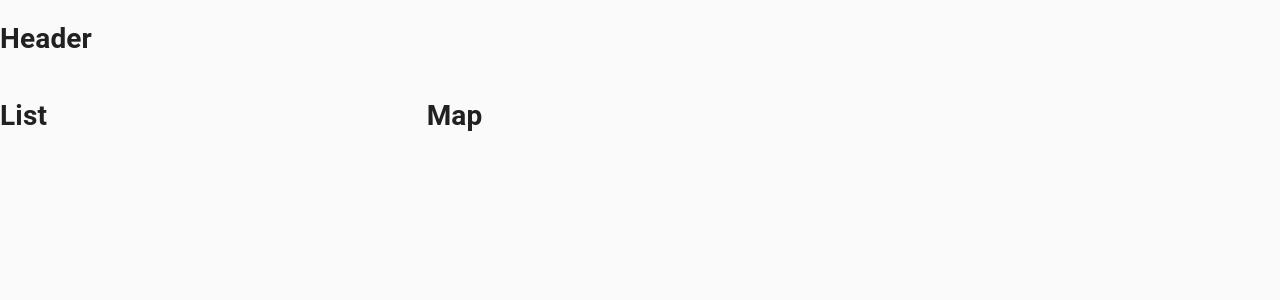
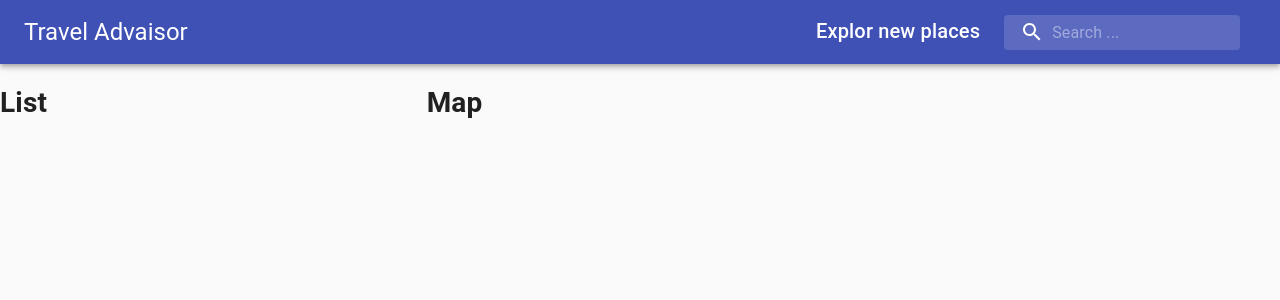
Before and after one commit to mahmoudmarayef/travel-advisor, a React (Create React App) app: page / in a window 1280 px wide. Shown: the top 300 px of the page. Built offline with nearby package versions, Linux system fonts and the light colour scheme.

Commit message:
implement Header Component

```diff
--- a/src/components/Header/Header.jsx
+++ b/src/components/Header/Header.jsx
@@ -1,8 +1,33 @@
 import React from 'react';
+import { Autocomplete } from "@react-google-maps/api";
+import { AppBar, Toolbar, Typography, InputBase, Box } from '@material-ui/core';
+import SearchIcon from '@material-ui/icons/Search';
+
+import useStyles from './styles';
 
 const Header = () => {
+    const classes = useStyles();
     return (
-        <h1>Header</h1>
+        <AppBar position='static'>
+            <Toolbar className={classes.toolbar}>
+                <Typography variant='h5' className={classes.title}>
+                    Travel Advaisor
+                </Typography>
+                <Box display="flex">
+                    <Typography variant='h6' className={classes.title}>
+                        Explor new places
+                    </Typography>
+                    {/*<Autocomplete>*/}
+                        <div className={classes.search}>
+                            <div className={classes.searchIcon}>
+                                <SearchIcon />
+                            </div>
+                            <InputBase placeholder='Search ...' classes={{ root: classes.inputRoot, input: classes.inputInput }} />
+                        </div>
+                    {/*</Autocomplete>*/}
+                </Box>
+            </Toolbar>
+        </AppBar>
     );
 }
 
--- a/src/components/Header/styles.js
+++ b/src/components/Header/styles.js
@@ -0,0 +1,32 @@
+import { alpha, makeStyles } from "@material-ui/core/styles";
+
+export default makeStyles((theme) => ({
+    title: {
+        display: 'none',
+        [theme.breakpoints.up('sm')]: {
+          display: 'block',
+        },
+      },
+      search: {
+        position: 'relative',
+        borderRadius: theme.shape.borderRadius,
+        backgroundColor: alpha(theme.palette.common.white, 0.15),
+        '&:hover': { backgroundColor: alpha(theme.palette.common.white, 0.25) },
+        marginRight: theme.spacing(2),
+        marginLeft: 0,
+        width: '100%',
+        [theme.breakpoints.up('sm')]: { marginLeft: theme.spacing(3), width: 'auto' },
+      },
+      searchIcon: {
+        padding: theme.spacing(0, 2), height: '100%', position: 'absolute', pointerEvents: 'none', display: 'flex', alignItems: 'center', justifyContent: 'center',
+      },
+      inputRoot: {
+        color: 'inherit',
+      },
+      inputInput: {
+        padding: theme.spacing(1, 1, 1, 0), paddingLeft: `calc(1em + ${theme.spacing(4)}px)`, transition: theme.transitions.create('width'), width: '100%', [theme.breakpoints.up('md')]: { width: '20ch' },
+      },
+      toolbar: {
+        display: 'flex', justifyContent: 'space-between',
+      },
+}))
```
Also changed, not shown: 1 other file (tests, documents, lock files or other folders).
